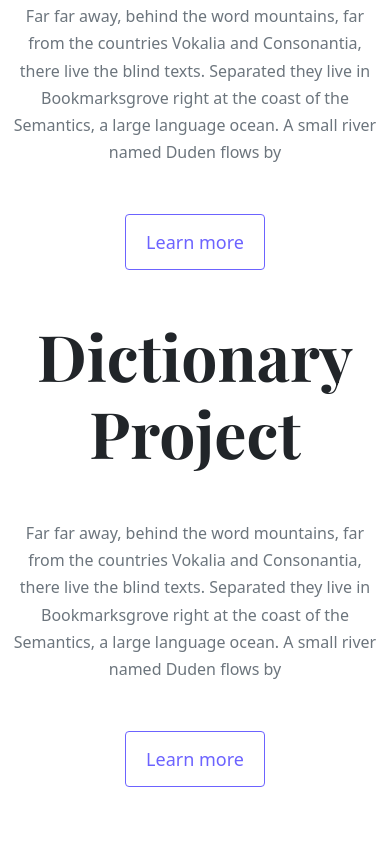
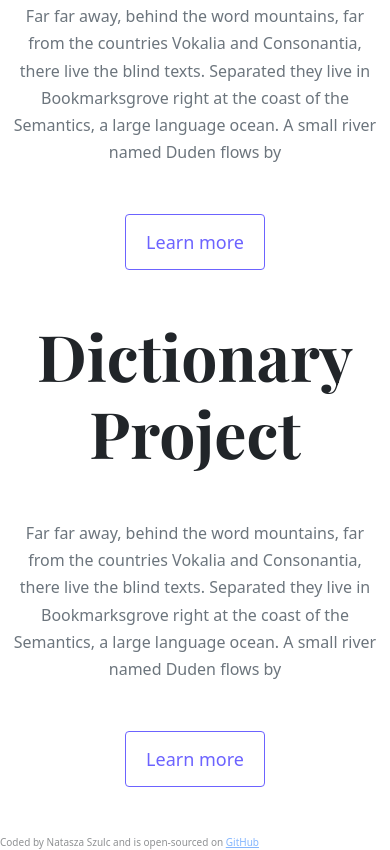
Before and after one commit to Natasza23/Portfolio, a plain HTML site: page index.html in a window 390 px wide. Shown: the part 1433-2283 px from the top of the page. Before the commit the page ends 2220 px from the top, so only its background shows below. Drawn offline with nearby package versions, Linux system fonts and the light colour scheme; a web font is replaced by a local one.

Commit message:
Added GitHub link

```diff
--- a/index.html
+++ b/index.html
@@ -91,5 +91,10 @@
         </div>
       </div>
     </div>
+    <footer class="mt-5">
+      Coded by Natasza Szulc and is open-sourced on
+
+      <a href="https://github.com/Natasza23/Portfolio" target="blank">GitHub</a>
+    </footer>
   </body>
 </html>
--- a/styles/portfolio.css
+++ b/styles/portfolio.css
@@ -77,4 +77,8 @@ p {
     padding: 0;
     text-align: center;
   }
+  footer {
+    font-size: x-small;
+    opacity: 50%;
+  }
 }
```
